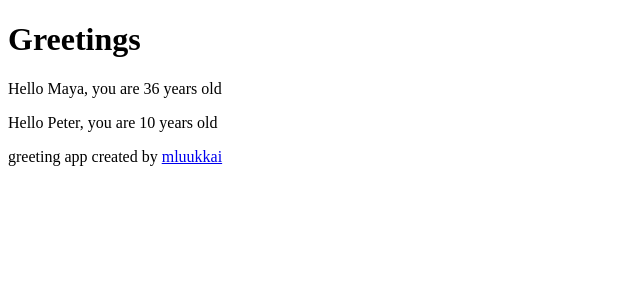
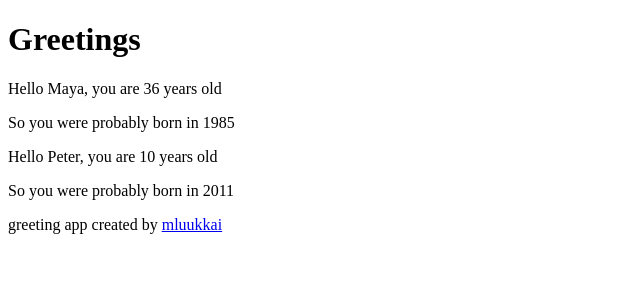
Before and after one commit to LtCoinCidenCe/FullStackReact, a React (Create React App) app in the folder Part1/material/: page / in a window 1280 px wide. Shown: the top 300 px of the page, without its empty margins (0-640 px from the left). Built offline with nearby package versions, Linux system fonts and the light colour scheme.

Commit message:
c component helper

```diff
--- a/Part1/material/src/App.js
+++ b/Part1/material/src/App.js
@@ -8,11 +8,16 @@
 }
 
 const Hello = (props) => {
+  const bornYear= () => {
+    const yearNow=new Date().getFullYear()
+    return yearNow-props.age
+  }
   return (
     <div>
       <p>
         Hello {props.name}, you are {props.age} years old
       </p>
+      <p>So you were probably born in {bornYear()}</p>
     </div>
   )
 }
```
